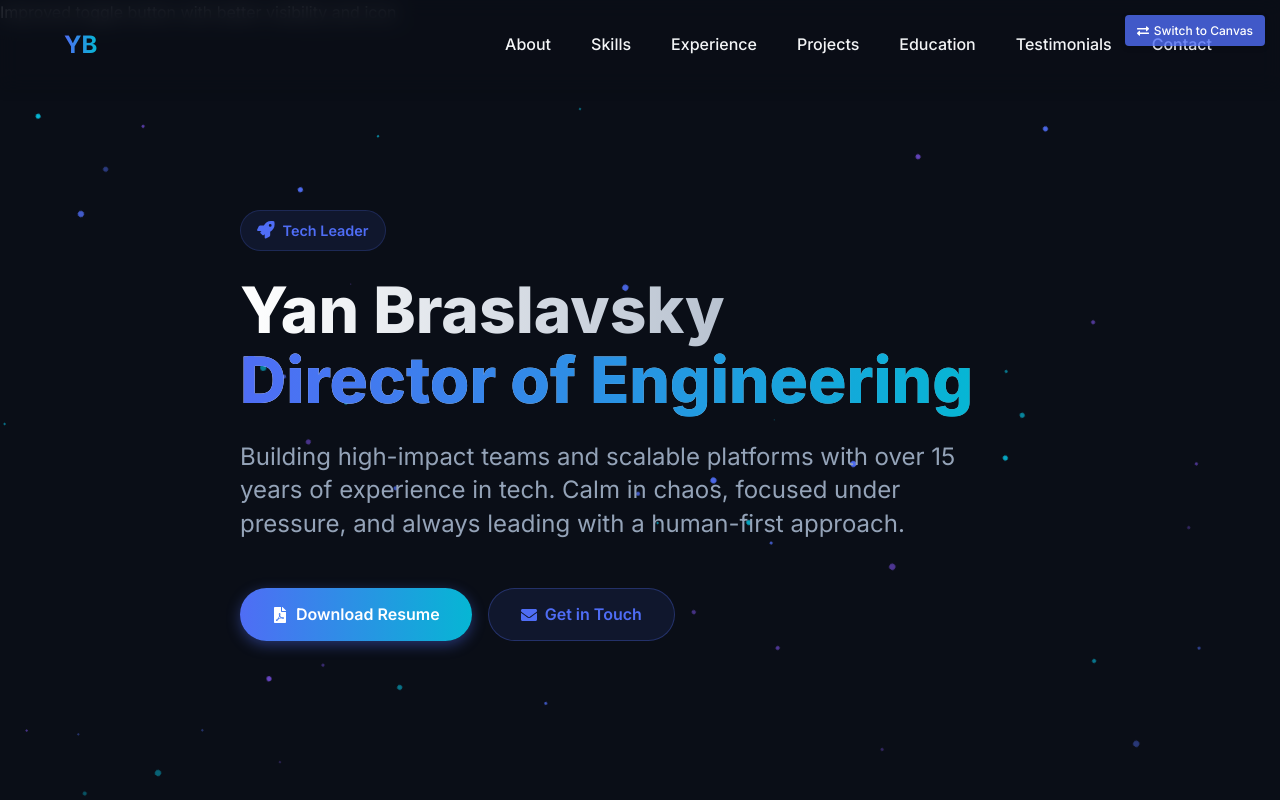
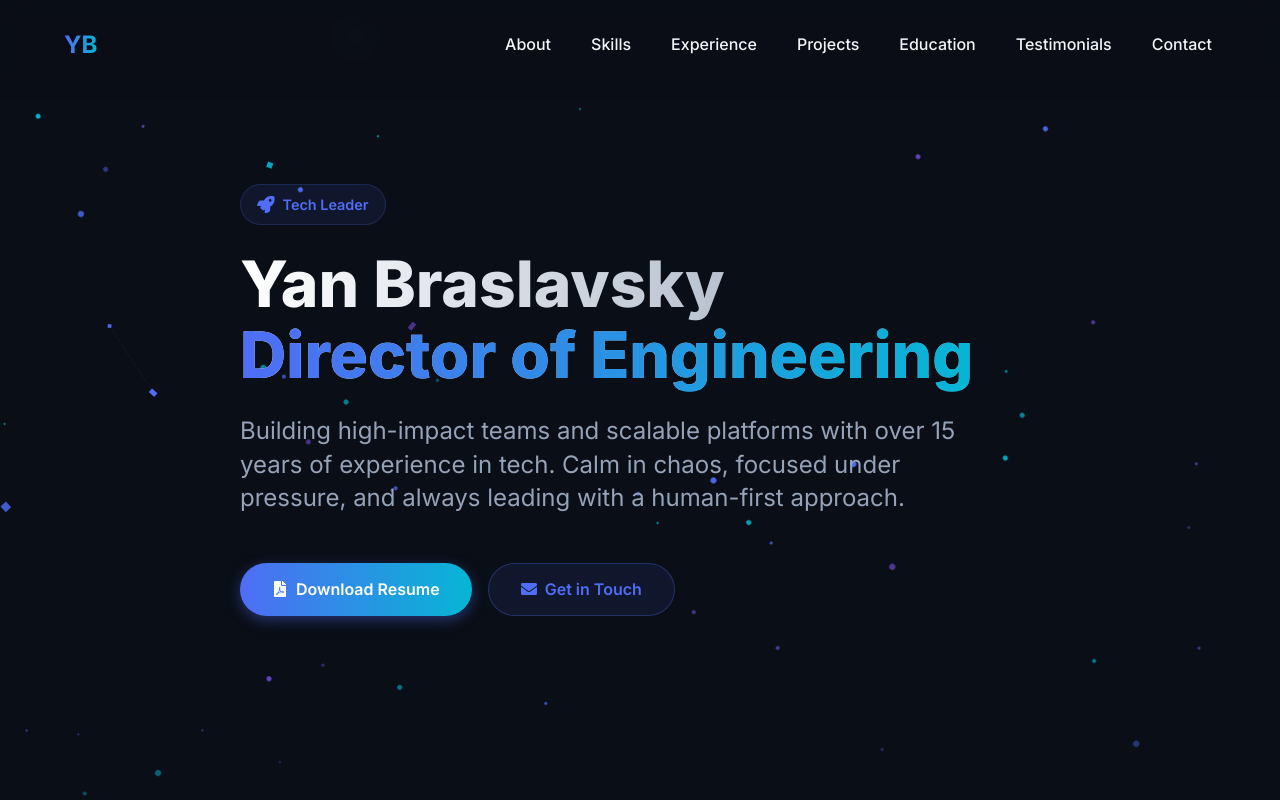
Before and after one commit to yan-braslavsky/my-resume-site, a React (Vite) app: page / in a window 1280 px wide. Shown: the top 800 px of the page. Built offline with nearby package versions, Linux system fonts and the light colour scheme.

Commit message:
refactor: Remove particle toggle functionality and set SimpleDotBackground as default feat: Enhance ParticlesBackground with improved particle dynamics and visibility

```diff
--- a/src/App.jsx
+++ b/src/App.jsx
@@ -158,8 +158,6 @@ const TESTIMONIALS = [
 function App() {
   const [showScrollTop, setShowScrollTop] = useState(false);
   const [scrollY, setScrollY] = useState(0);
-  // Change default to false to make SimpleDotBackground the default
-  const [useCanvasParticles, setUseCanvasParticles] = useState(false);
   const parallaxLayers = useRef([]);
 
   // Handle scroll effects
@@ -188,40 +186,10 @@ function App() {
     });
   };
 
-  // Toggle particle system on click
-  const toggleParticleSystem = () => {
-    setUseCanvasParticles(!useCanvasParticles);
-    console.log("Toggled particle system:", !useCanvasParticles ? "Canvas" : "DOM");
-  };
-
   return (
     <div className="app-container">
-      Improved toggle button with better visibility and icon
-      <button
-        id="toggle-particles"
-        onClick={toggleParticleSystem}
-        style={{
-          position: 'fixed',
-          top: '15px',
-          right: '15px',
-          zIndex: 1000,
-          fontSize: '12px',
-          padding: '8px 12px',
-          background: 'rgba(79, 109, 245, 0.8)',
-          color: 'white',
-          border: 'none',
-          borderRadius: '4px',
-          cursor: 'pointer',
-          display: 'flex',
-          alignItems: 'center',
-          gap: '5px',
-          boxShadow: '0 2px 5px rgba(0,0,0,0.2)'
-        }}
-      >
-        <FaExchangeAlt /> {useCanvasParticles ? 'Switch to Simple' : 'Switch to Canvas'}
-      </button>
-
-      {useCanvasParticles ? <ParticlesBackground /> : <SimpleDotBackground />}
+      <SimpleDotBackground />
+      <ParticlesBackground />
 
       <div className="parallax-container">
         {/* Parallax layers */}
--- a/src/ParticlesBackground.jsx
+++ b/src/ParticlesBackground.jsx
@@ -12,8 +12,7 @@ const ParticlesBackground = () => {
     console.log("Initializing particles with canvas:", canvas.width, "x", canvas.height);
     const ctx = canvas.getContext('2d');
     // Dynamic particle count based on screen size but capped for performance
-    const particlesCount = Math.min(canvas.width * canvas.height / 18000, 100);
-    console.log(`Creating ${particlesCount} particles`);
+    const particlesCount = Math.min(canvas.width * canvas.height / 200000, 100);
 
     particles.current = [];
 
@@ -28,10 +27,13 @@ const ParticlesBackground = () => {
       particles.current.push({
         x: Math.random() * canvas.width,
         y: Math.random() * canvas.height,
-        radius: Math.random() * 4 + 2, // Even larger particles
+        width: Math.random() * 5 + 3, // Rectangle width
+        height: Math.random() * 5 + 3, // Rectangle height
+        rotation: Math.random() * Math.PI, // Random rotation in radians
         color: colors[Math.floor(Math.random() * colors.length)],
         speedX: Math.random() * 0.5 - 0.25,
         speedY: Math.random() * 0.5 - 0.25,
+        rotationSpeed: (Math.random() * 0.02 - 0.01) * Math.PI / 180, // Rotation speed
         directionChangeTimer: 0,
         directionChangeInterval: Math.random() * 200 + 100,
       });
@@ -47,6 +49,7 @@ const ParticlesBackground = () => {
       // Update particle position with slight randomness for organic movement
       particle.x += particle.speedX + (Math.random() * 0.1 - 0.05);
       particle.y += particle.speedY + (Math.random() * 0.1 - 0.05);
+      particle.rotation += particle.rotationSpeed; // Update rotation
 
       // Change direction occasionally for more natural movement
       particle.directionChangeTimer++;
@@ -77,15 +80,20 @@ const ParticlesBackground = () => {
         }
       }
 
-      // Draw the particle with slight opacity variation based on position
+      // Draw the rectangle with rotation
       const opacity = 0.8 + Math.sin(particle.x * 0.01) * 0.2;
-      ctx.beginPath();
-      ctx.arc(particle.x, particle.y, particle.radius, 0, Math.PI * 2);
+      ctx.save(); // Save the current state
+      ctx.translate(particle.x, particle.y); // Move to the particle position
+      ctx.rotate(particle.rotation); // Rotate canvas
 
       // Extract base color and apply dynamic opacity
       const baseColor = particle.color.replace(/[^,]+(?=\))/, opacity);
       ctx.fillStyle = baseColor;
-      ctx.fill();
+
+      // Draw a rectangle centered at (0, 0) after translation
+      ctx.fillRect(-particle.width / 2, -particle.height / 2, particle.width, particle.height);
+
+      ctx.restore(); // Restore the canvas state
 
       // Connect nearby particles with gradient lines - increased visibility
       for (let j = index + 1; j < particles.current.length; j++) {
```
